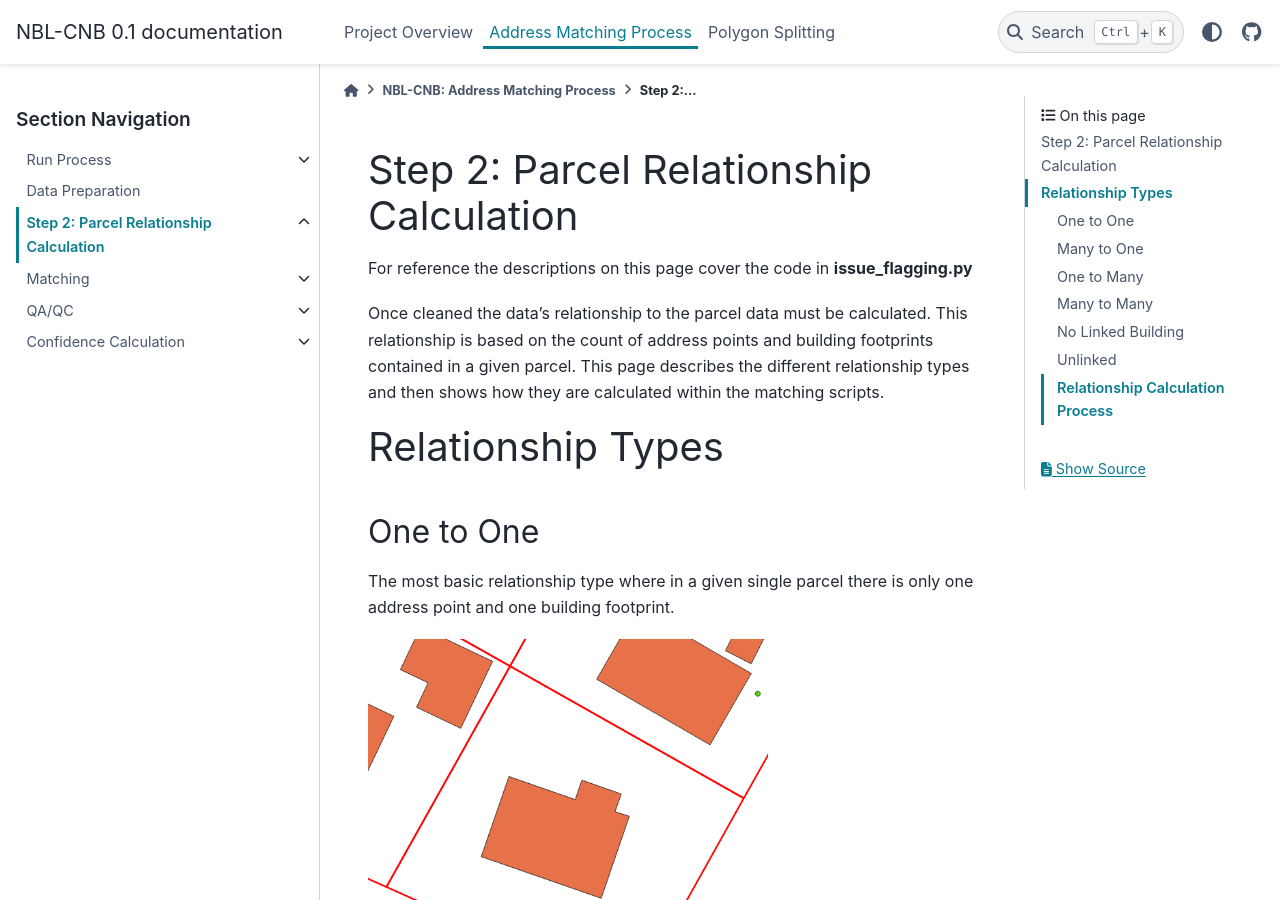
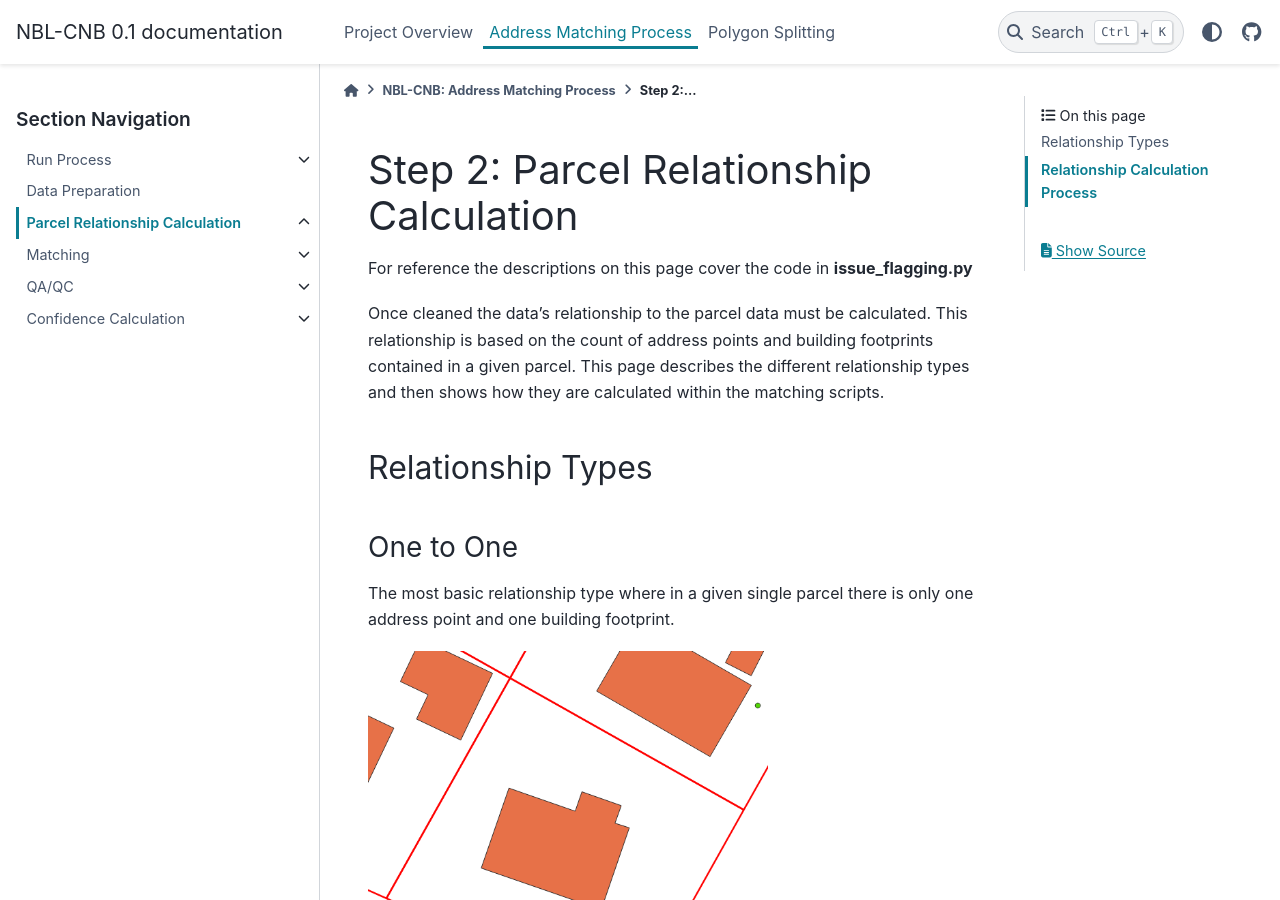
Before and after one commit to StatCan/NBL-CNB, a Sphinx documentation site: the page built from docs/source/address_matching/parcel_rel_cal.rst, in a window 1280 px wide and 900 px high. Built offline with Sphinx 7.4.7 and the PyData theme 0.15.4, drawn with Linux system fonts in a browser that asks for light colours; pages that are not in the unit, such as notebooks, are missing from menus.

Commit message:
fix minor errors

```diff
--- a/docs/source/address_matching/csv/link_distance.csv
+++ b/docs/source/address_matching/csv/link_distance.csv
@@ -3,4 +3,4 @@
 5m-20m,5
 20m-50m,1
 50m-200m,0
-200m-400m,-10
+200m-450m,-10
--- a/docs/source/address_matching/parcel_rel_cal.rst
+++ b/docs/source/address_matching/parcel_rel_cal.rst
@@ -13,10 +13,10 @@
 within the matching scripts.
 
 Relationship Types
-==================
+------------------
 
 One to One
-----------
+__________
 
 The most basic relationship type where in a given single parcel there is only one address point
 and one building footprint.
@@ -30,7 +30,7 @@
 building polygons from the parcel relationship calculation.
 
 Many to One
------------
+___________
 
 In this relationship there are many address points and a single building footprint contained in a single parcel
 
@@ -39,7 +39,7 @@
    :alt: Many to One Example
 
 One to Many
------------
+___________
 
 In this relationship type there is one address point but many building footprints contained in a
 single parcel.
@@ -49,7 +49,7 @@
    :alt: One to Many Example
 
 Many to Many
-------------
+____________
 
 This is the most complicated relationship type where more than one address point and more than one
 building footprint are contained in a single parcel.
@@ -59,7 +59,7 @@
    :alt: Many to Many Example
 
 No Linked Building
-------------------
+__________________
 
 This relationship is assigned to address points in cases where one or more are present in a parcel but no building footprint is present.
 
@@ -68,7 +68,7 @@
    :alt: No Linked Building Example
 
 Unlinked
---------
+________
 
 This relationship is assigned to address points and building polygons when no underlying parcel is present. This can be data in a region that
 does not have a parcel fabric available or data within the extent of a parcel fabric that falls into a gap or area with no polygons. This is
```
Also changed, not shown: docs/source/address_matching/data_prep.rst (+4 -3 lines).
